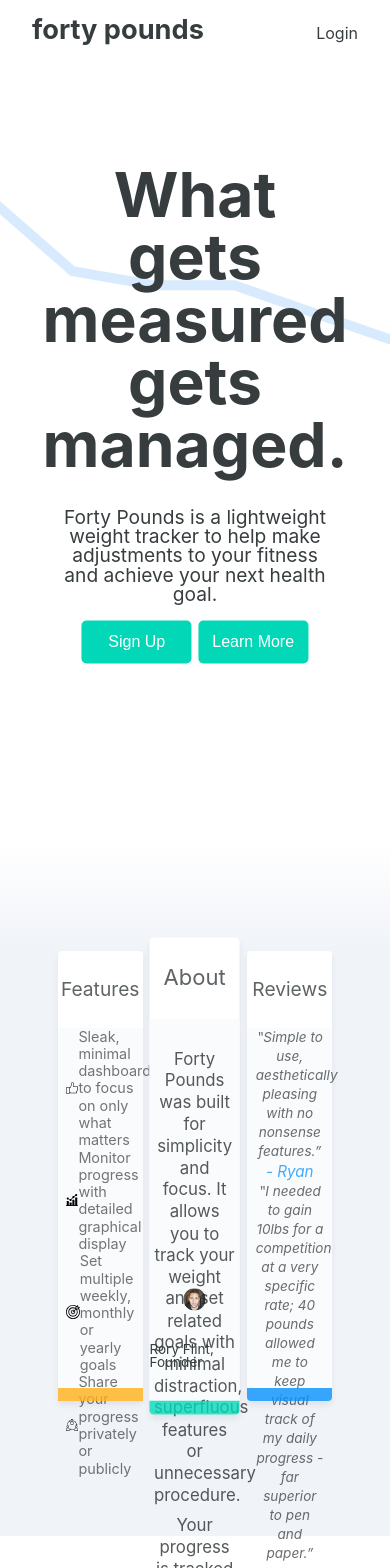
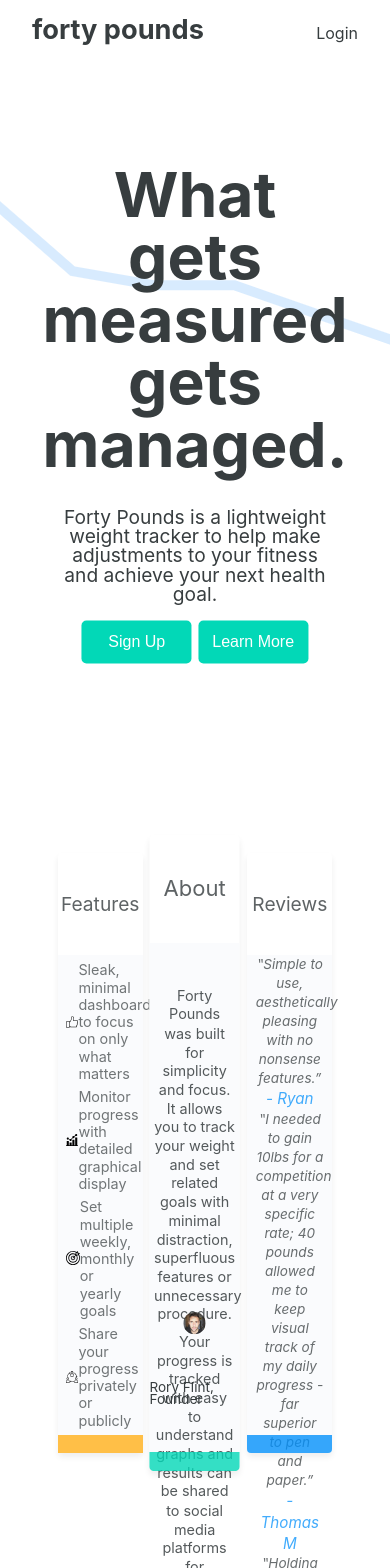
Before and after one commit to ruairidhflint/40lbs-frontend, a React (Create React App) app: page / in a window 390 px wide. Shown: the top 1568 px of the page. Built offline with nearby package versions, Linux system fonts and the light colour scheme.

Commit message:
Progress on landing page responsiveness

```diff
--- a/src/Components/LandingPageComponents/Cards/One.js
+++ b/src/Components/LandingPageComponents/Cards/One.js
@@ -51,6 +51,10 @@ const StyledCard = styled.div`
   display: flex;
   flex-direction: column;
   transition: transform 0.3s ease-in-out;
+
+  @media(max-width: 860px) {
+    height: 600px;
+  }
 
   :hover {
     transform: scale(1.03);
--- a/src/Components/LandingPageComponents/Cards/Three.js
+++ b/src/Components/LandingPageComponents/Cards/Three.js
@@ -41,6 +41,10 @@ const StyledCard = styled.div`
   :hover {
     transform: scale(1.03);
     transition: transform 0.3s ease-in-out;
+  }
+
+  @media (max-width: 860px) {
+    height: 600px;
   }
 
   .title {
--- a/src/Components/LandingPageComponents/Cards/Two.js
+++ b/src/Components/LandingPageComponents/Cards/Two.js
@@ -50,6 +50,10 @@ const StyledCard = styled.div`
     transition: transform 0.3s ease-in-out;
   }
 
+  @media(max-width: 860px) {
+    height: 600px;
+  }
+
   .title {
     width: 100%;
     height: 17%;
@@ -86,6 +90,10 @@ const StyledCard = styled.div`
         font-size: 0.99rem;
         opacity: 0.85;
         margin-bottom: 0.5rem;
+
+        @media(max-width:1111px){
+            font-size: 0.85rem;
+          }
       }
     }
 
--- a/src/Components/LandingPageComponents/Hero.js
+++ b/src/Components/LandingPageComponents/Hero.js
@@ -85,7 +85,7 @@ const StyledOverlay = styled.div`
     font-weight: bold;
     text-align: center;
 
-    @media (max-width: 700px) {
+    @media (max-width: 750px) {
       font-size: 3.9rem;
     }
 
@@ -134,7 +134,7 @@ const StyledOverlay = styled.div`
       border: none;
     }
 
-    @media (max-width: 690px) {
+    @media (max-width: 710px) {
       margin: 1rem 0.2rem;
       width: 110px;
     }
--- a/src/Components/LandingPageComponents/LearnMore.js
+++ b/src/Components/LandingPageComponents/LearnMore.js
@@ -26,8 +26,13 @@ const StyledLearnMore = styled.section`
     ${(props) => props.theme.white} 0%,
     ${(props) => props.theme.background} 15%
   );
-  position: absolute;
-  bottom: -82%;
+  position: relative;
+  top: 750px;
+
+  @media (max-width: 850px) {
+    width: 100%;
+    height: 100%;
+  }
   #more {
     max-width: 1280px;
     margin: 0 auto;
@@ -37,7 +42,13 @@ const StyledLearnMore = styled.section`
     justify-content: space-evenly;
     align-items: center;
     margin-top: 5rem;
+    position: absolute;
+    top: 0;
+    bottom: 0;
+    left: 0;
+    right: 0;
   }
+
 `;
 
 export default LearnMore;
```
